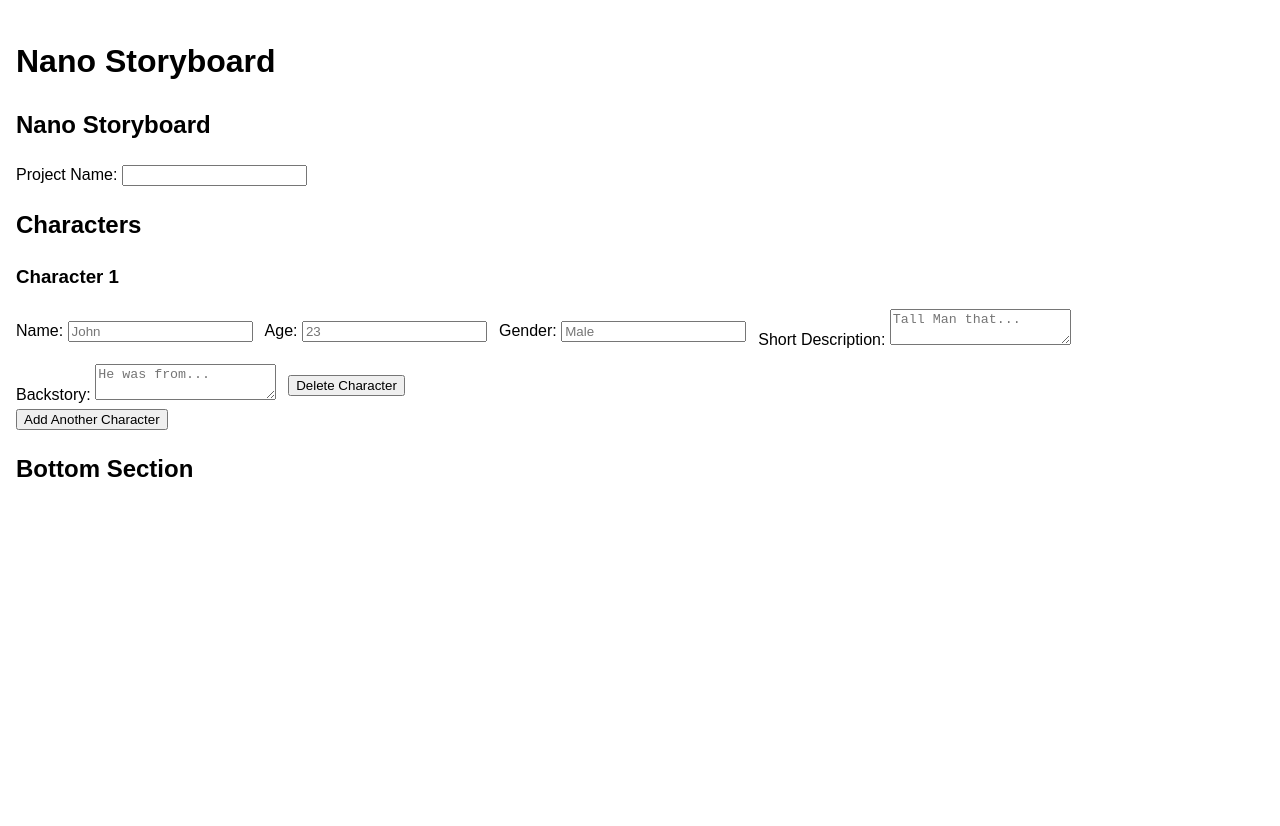
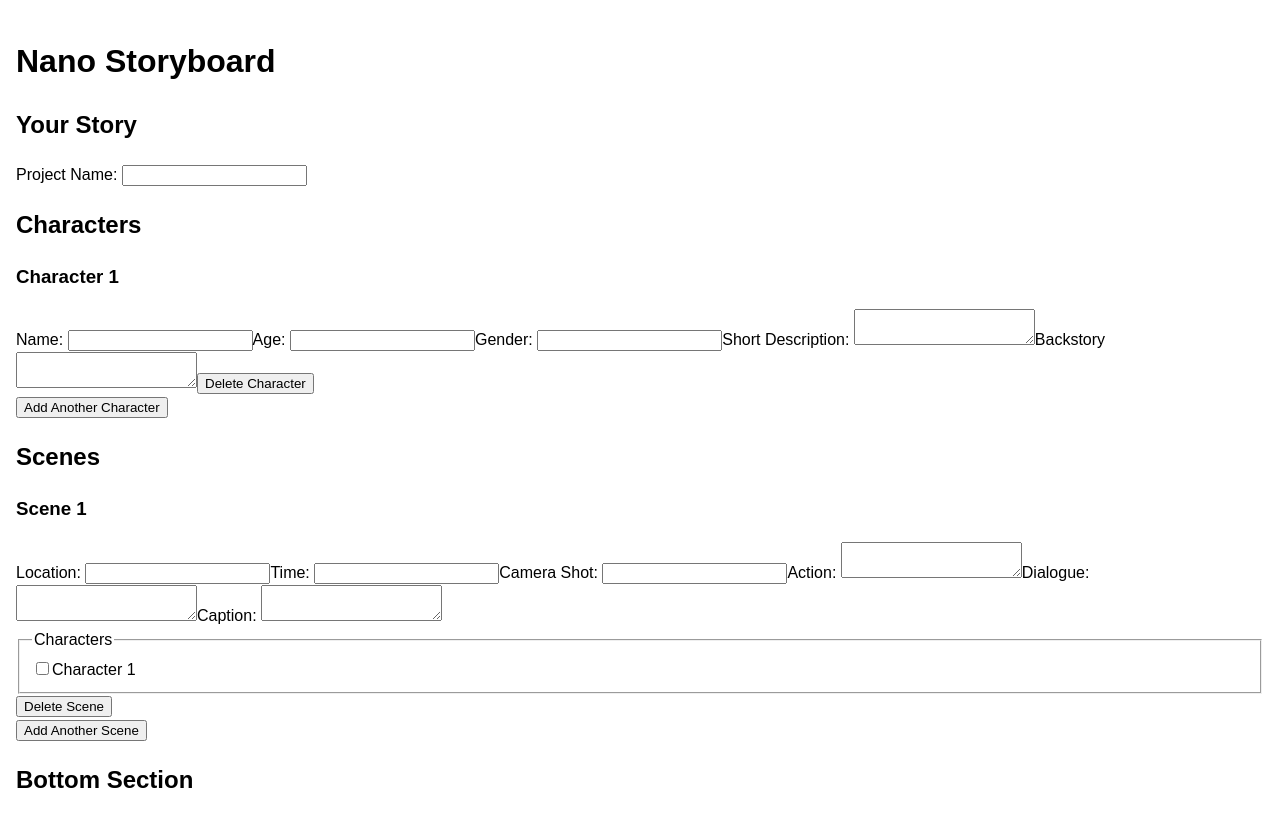
Before and after one commit to FrewtyPebbles/Nano-Storyboard, a React (Vite) app in the folder frontend/: page / in a window 1280 px wide. Shown: the top 826 px of the page. Before the commit the page ends 800 px from the top, so only its background shows below. Built offline with nearby package versions, Linux system fonts and the light colour scheme.

Commit message:
Add scenes section with character selection

```diff
--- a/frontend/src/App.tsx
+++ b/frontend/src/App.tsx
@@ -7,6 +7,17 @@ type Character = {
   gender: string
   description: string
   backstory: string
+}
+
+type Scene = {
+  id: number
+  cameraShot: string
+  location: string
+  time: string
+  action: string
+  dialogue: string
+  caption: string
+  characterIds: number[]
 }
 
 function App() {
@@ -19,6 +30,18 @@ function App() {
       gender: '',
       description: '',
       backstory: '',
+    },
+  ])
+  const [scenes, setScenes] = useState<Scene[]>([
+    {
+      id: 1,
+      cameraShot: '',
+      location: '',
+      time: '',
+      action: '',
+      dialogue: '',
+      caption: '',
+      characterIds: [],
     },
   ])
 
@@ -42,6 +65,12 @@ function App() {
 
   const deleteCharacter = (id: number) => {
     setCharacters((current) => current.filter((character) => character.id !== id))
+    setScenes((current) =>
+      current.map((scene) => ({
+        ...scene,
+        characterIds: scene.characterIds.filter((characterId) => characterId !== id),
+      })),
+    )
   }
 
   const updateCharacter = (id: number, field: keyof Omit<Character, 'id'>, value: string) => {
@@ -59,6 +88,64 @@ function App() {
     )
   }
 
+  const addScene = () => {
+    setScenes((current) => {
+      const nextId = current.length > 0 ? Math.max(...current.map((s) => s.id)) + 1 : 1
+
+      return [
+        ...current,
+        {
+          id: nextId,
+          cameraShot: '',
+          location: '',
+          time: '',
+          action: '',
+          dialogue: '',
+          caption: '',
+          characterIds: [],
+        },
+      ]
+    })
+  }
+
+  const deleteScene = (id: number) => {
+    setScenes((current) => current.filter((scene) => scene.id !== id))
+  }
+
+  const updateScene = (id: number, field: keyof Omit<Scene, 'id' | 'characterIds'>, value: string) => {
+    setScenes((current) =>
+      current.map((scene) => {
+        if (scene.id !== id) {
+          return scene
+        }
+
+        return {
+          ...scene,
+          [field]: value,
+        }
+      }),
+    )
+  }
+
+  const toggleSceneCharacter = (sceneId: number, characterId: number) => {
+    setScenes((current) =>
+      current.map((scene) => {
+        if (scene.id !== sceneId) {
+          return scene
+        }
+
+        const isSelected = scene.characterIds.includes(characterId)
+
+        return {
+          ...scene,
+          characterIds: isSelected
+            ? scene.characterIds.filter((id) => id !== characterId)
+            : [...scene.characterIds, characterId],
+        }
+      }),
+    )
+  }
+
   return (
     <>
       <header>
@@ -67,7 +154,7 @@ function App() {
 
       <main>
         <section>
-          <h2>Nano Storyboard</h2>
+          <h2>Your Story</h2>
           <label htmlFor="projectName">Project Name: </label>
           <input
             id="projectName"
@@ -92,9 +179,7 @@ function App() {
               <article key={character.id}>
                 <h3>Character {index + 1}</h3>
 
-                <div style={{ display: 'flex', alignItems: 'center', gap: '12px', flexWrap: 'wrap' }}>
                 {/* Name */}
-                  <span>
                 <label htmlFor={nameId}>Name: </label>
                 <input
                   id={nameId}
@@ -102,12 +187,10 @@ function App() {
                   type="text"
                   value={character.name}
                   onChange={(event) => updateCharacter(character.id, 'name', event.target.value)}
-                      placeholder="John"
                 />
-                  </span>
+
 
                 {/* Age */}
-                  <span>
                 <label htmlFor={ageId}>Age: </label>
                 <input
                   id={ageId}
@@ -115,12 +198,10 @@ function App() {
                   type="text"
                   value={character.age}
                   onChange={(event) => updateCharacter(character.id, 'age', event.target.value)}
-                      placeholder="23"
                 />
-                  </span>
+
 
                 {/* Gender */}
-                  <span>
                 <label htmlFor={genderId}>Gender: </label>
                 <input
                   id={genderId}
@@ -128,38 +209,32 @@ function App() {
                   type="text"
                   value={character.gender}
                   onChange={(event) => updateCharacter(character.id, 'gender', event.target.value)}
-                      placeholder="Male"
                 />
-                  </span>
+
 
                 {/* Description */}
-                  <span>
                 <label htmlFor={descriptionId}>Short Description: </label>
                 <textarea
                   id={descriptionId}
                   name={descriptionId}
                   value={character.description}
                   onChange={(event) => updateCharacter(character.id, 'description', event.target.value)}
-                      placeholder="Tall Man that..."
                 />
-                  </span>
+
 
                 {/* Backstory */}
-                  <span>
-                    <label htmlFor={backstoryId}>Backstory: </label>
+                <label htmlFor={backstoryId}>Backstory</label>
                 <textarea
                   id={backstoryId}
                   name={backstoryId}
                   value={character.backstory}
                   onChange={(event) => updateCharacter(character.id, 'backstory', event.target.value)}
-                      placeholder="He was from..."
                 />
-                  </span>
+
 
                 <button type="button" onClick={() => deleteCharacter(character.id)}>
                   Delete Character
                 </button>
-                </div>
 
               </article>
             )
@@ -167,6 +242,109 @@ function App() {
 
           <button type="button" onClick={addCharacter}>
             Add Another Character
+          </button>
+        </section>
+
+        <section>
+          <h2>Scenes</h2>
+
+          {scenes.map((scene, index) => {
+            const cameraShotId = `scene${scene.id}CameraShot`
+            const locationId = `scene${scene.id}Location`
+            const timeId = `scene${scene.id}Time`
+            const actionId = `scene${scene.id}Action`
+            const dialogueId = `scene${scene.id}Dialogue`
+            const captionId = `scene${scene.id}Caption`
+
+            return (
+              <article key={scene.id}>
+                <h3>Scene {index + 1}</h3>
+
+
+                <label htmlFor={locationId}>Location: </label>
+                <input
+                  id={locationId}
+                  name={locationId}
+                  type="text"
+                  value={scene.location}
+                  onChange={(event) => updateScene(scene.id, 'location', event.target.value)}
+                />
+
+                <label htmlFor={timeId}>Time: </label>
+                <input
+                  id={timeId}
+                  name={timeId}
+                  type="text"
+                  value={scene.time}
+                  onChange={(event) => updateScene(scene.id, 'time', event.target.value)}
+                />
+
+                <label htmlFor={cameraShotId}>Camera Shot: </label>
+                <input
+                  id={cameraShotId}
+                  name={cameraShotId}
+                  type="text"
+                  value={scene.cameraShot}
+                  onChange={(event) => updateScene(scene.id, 'cameraShot', event.target.value)}
+                />
+
+                <label htmlFor={actionId}>Action: </label>
+                <textarea
+                  id={actionId}
+                  name={actionId}
+                  value={scene.action}
+                  onChange={(event) => updateScene(scene.id, 'action', event.target.value)}
+                />
+
+                <label htmlFor={dialogueId}>Dialogue: </label>
+                <textarea
+                  id={dialogueId}
+                  name={dialogueId}
+                  value={scene.dialogue}
+                  onChange={(event) => updateScene(scene.id, 'dialogue', event.target.value)}
+                />
+
+                <label htmlFor={captionId}>Caption: </label>
+                <textarea
+                  id={captionId}
+                  name={captionId}
+                  value={scene.caption}
+                  onChange={(event) => updateScene(scene.id, 'caption', event.target.value)}
+                />
+
+                <fieldset>
+                  <legend>Characters</legend>
+                  {characters.length === 0 && <p>No characters yet.</p>}
+
+                  {characters.map((character, characterIndex) => {
+                    const sceneCharacterId = `scene${scene.id}Character${character.id}`
+                    const fallbackCharacterName = `Character ${characterIndex + 1}`
+                    const characterLabel = character.name.trim() === '' ? fallbackCharacterName : character.name
+
+                    return (
+                      <div key={character.id}>
+                        <input
+                          id={sceneCharacterId}
+                          name={sceneCharacterId}
+                          type="checkbox"
+                          checked={scene.characterIds.includes(character.id)}
+                          onChange={() => toggleSceneCharacter(scene.id, character.id)}
+                        />
+                        <label htmlFor={sceneCharacterId}>{characterLabel}</label>
+                      </div>
+                    )
+                  })}
+                </fieldset>
+
+                <button type="button" onClick={() => deleteScene(scene.id)}>
+                  Delete Scene
+                </button>
+              </article>
+            )
+          })}
+
+          <button type="button" onClick={addScene}>
+            Add Another Scene
           </button>
         </section>
       </main>
```
Lines whose indentation alone changed are shown as unchanged.
